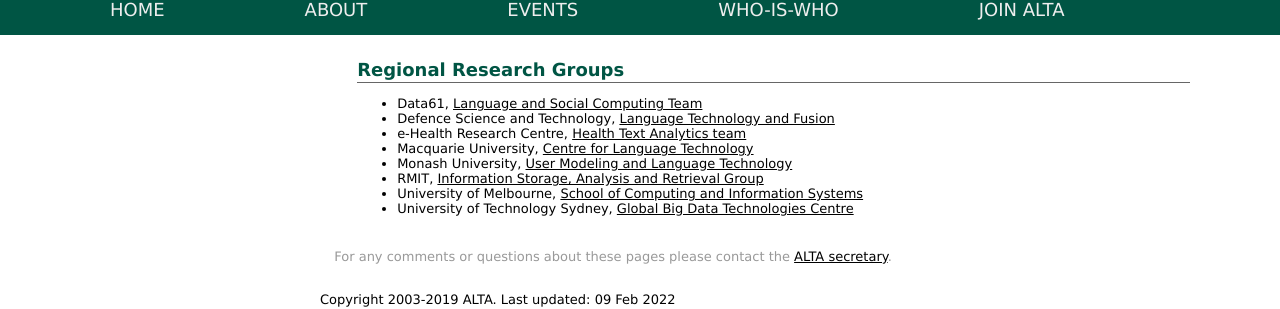
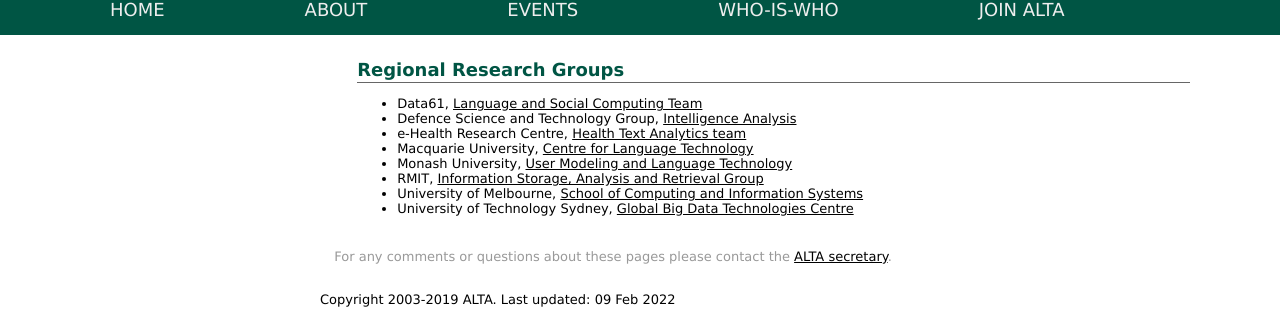
Before and after one commit to altaexec/alta-website, a Jekyll site: the page built from resources/index.html, in a window 1280 px wide. Shown: the part 215-524 px from the top of the page. Built offline with Jekyll 4.4.1, drawn with Linux system fonts in a browser that asks for light colours.

Commit message:
update defense science and technology names and link

```diff
--- a/resources/index.html
+++ b/resources/index.html
@@ -9,7 +9,7 @@
 
 <ul>
     <li>Data61, <a href="https://research.csiro.au/lasc/">Language and Social Computing Team</a></li>
-    <li>Defence Science and Technology, <a href="https://www.dst.defence.gov.au/capability/intelligence-analytics">Language Technology and Fusion</a></li>
+    <li>Defence Science and Technology Group, <a href="https://www.dst.defence.gov.au/capability/intelligence-analysis">Intelligence Analysis</a></li>
     <li>e-Health Research Centre, <a href="https://aehrc.com/health-informatics/health-text-analytics/">Health Text Analytics team</a></li>
     <li>Macquarie University, <a href="https://www.mq.edu.au/research/research-centres-groups-and-facilities/innovative-technologies/centres/centre-for-language-technology-clt">Centre for Language Technology</a></li>
     <li>Monash University, <a href="https://umlt.infotech.monash.edu/">User Modeling and Language Technology</a></li>
```
